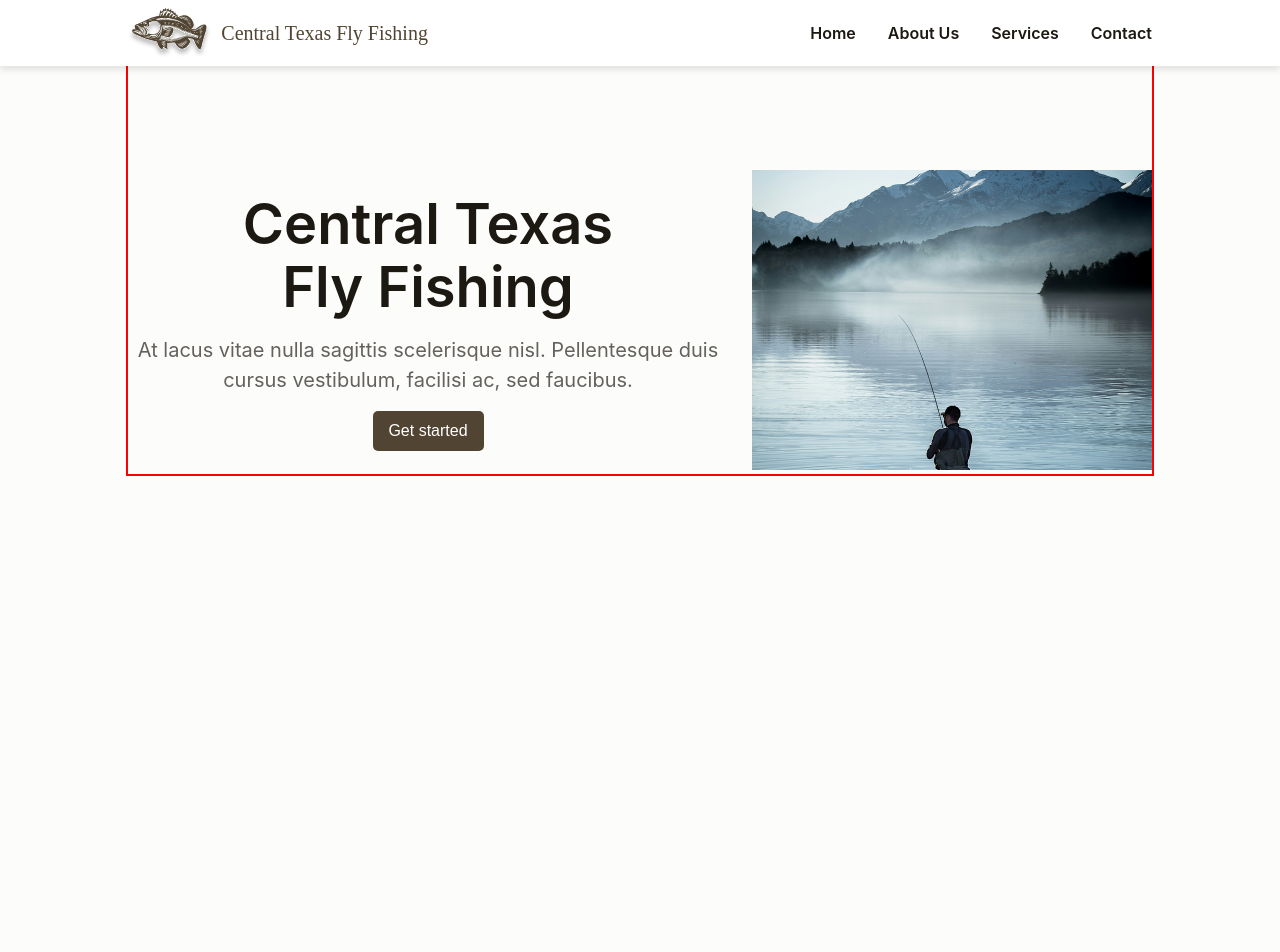
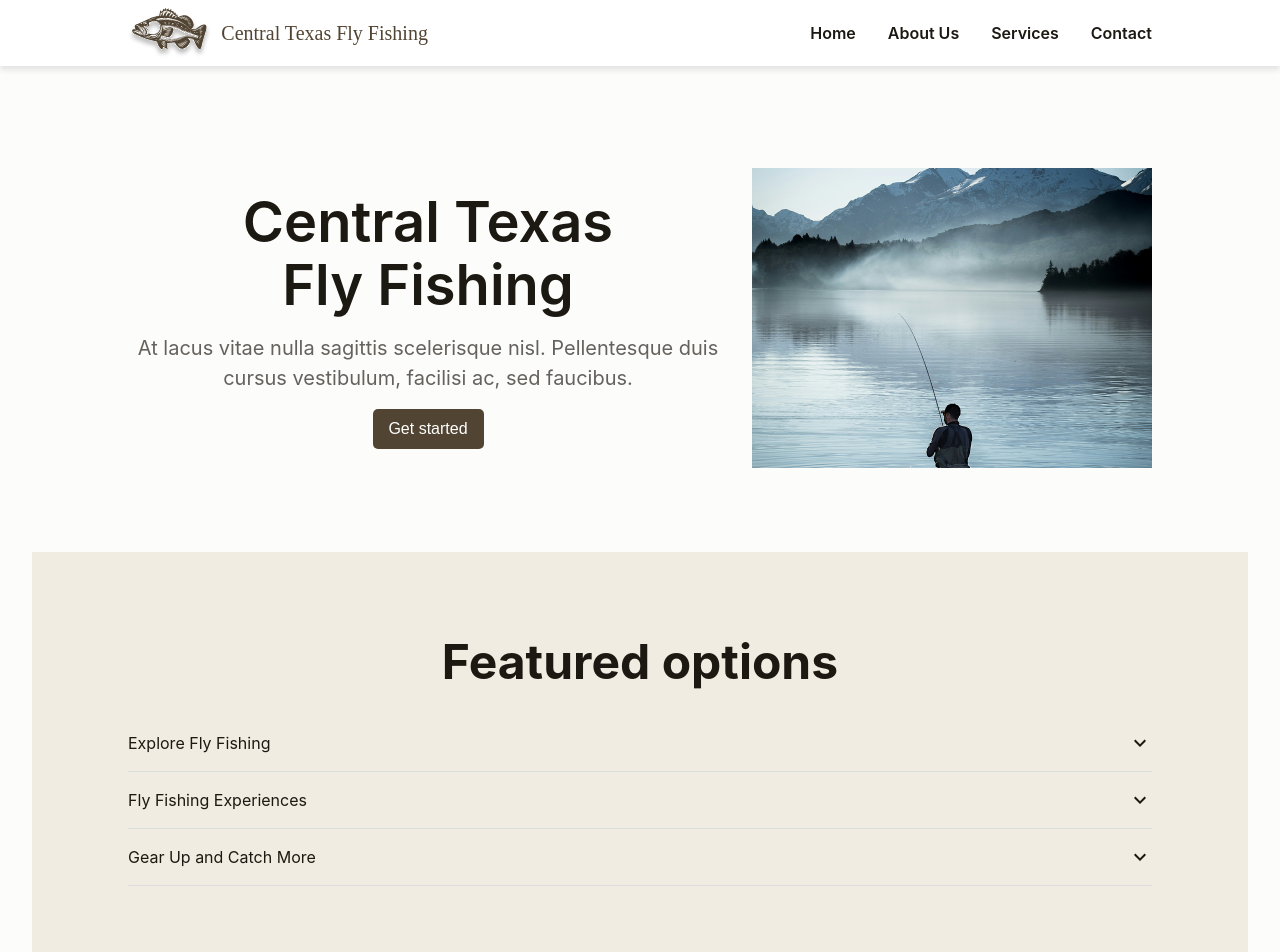
Before and after one commit to Hassen33/QoreTechnicalTest, a React (Vite) app: page / in a window 1280 px wide. Shown: the top 952 px of the page. Before the commit the page ends 800 px from the top, so only its background shows below. Built offline with nearby package versions, Linux system fonts and the light colour scheme; a web font is replaced by a local one.

Commit message:
Feat: Featured Options Section..

```diff
--- a/src/App.tsx
+++ b/src/App.tsx
@@ -1,4 +1,5 @@
 import "./App.css";
+import FeaturedOptionsSection from "./Components/FeaturedOptionsSection/FeaturedOptionsSection";
 import Header from "./Components/Header/Header";
 import Hero from "./Components/Hero/Hero";
 
@@ -7,9 +8,9 @@ function App() {
     <>
       <Header />
       <Hero />
-      {/* <FeaturedOptionsSection />
-      <MembersStoriesSection />
-      <Footer /> */}
+      <FeaturedOptionsSection />
+      {/* <MembersStoriesSection /> */}
+      {/* <Footer /> */}
     </>
   );
 }
--- /dev/null
+++ b/src/Components/FeaturedOptionsSection/Accordion/Accordion.module.css
@@ -0,0 +1,73 @@
+/* =========================== */
+/*         Accordion           */
+/* =========================== */
+.accordionContainer {
+  max-width: 1024px;
+  margin: 0 auto;
+}
+
+.accordionItem {
+  border-bottom: 1px solid #ddd;
+  padding: 16px 0;
+}
+
+/* Header */
+.accordionHeader {
+  display: flex;
+  justify-content: space-between;
+  align-items: center;
+  cursor: pointer;
+}
+h3 {
+  font-size: 16px !important;
+  font-weight: 400;
+  color: #1c1812;
+}
+.icon {
+  transition: transform 0.3s ease-in-out;
+}
+
+.rotate {
+  transform: rotate(180deg);
+}
+
+/* Content */
+.accordionContent {
+  display: flex;
+  gap: 20px;
+  align-items: center;
+  margin-top: 10px;
+}
+
+.image {
+  width: 400px;
+  height: 220px;
+  border-radius: 8px;
+}
+
+.textContainer {
+  flex: 1;
+  width: 95%;
+}
+p.accordionDescription {
+  color: var(--secondary-text-color);
+  font-size: 20px;
+  padding: 8px 0px;
+}
+
+.accordionButton {
+  background-color: var(--secondary-Button-bg-color);
+  color: var(--secondary-button-text-color);
+  padding: 10px 16px;
+  border: none;
+  cursor: pointer;
+  margin-top: 10px;
+}
+/* =========================== */
+/*        Responsive CSS       */
+/* =========================== */
+@media (max-width: 1024px) {
+  .accordionContainer {
+    display: none;
+  }
+}
--- /dev/null
+++ b/src/Components/FeaturedOptionsSection/Accordion/Accordion.tsx
@@ -0,0 +1,66 @@
+import { useState } from "react";
+import styles from "./Accordion.module.css";
+import { accordionData } from "../accordionData";
+import { MdKeyboardArrowDown } from "react-icons/md";
+/**
+ * Accordion Component
+ * -------------------
+ * + Renders an expandable accordion using data from accordionData.
+ * @returns {JSX.Element} Accordion component.
+ * @example <Accordion />
+ */
+
+const Accordion = () => {
+  /* ++++++++++ States ++++++++++ */
+  const [activeIndex, setActiveIndex] = useState<number | null>(null);
+
+  /* ++++++++++ Handlers ++++++++++ */
+  const handleToggle = (index: number) => {
+    setActiveIndex(activeIndex === index ? null : index);
+  };
+
+  return (
+    <div className={styles.accordionContainer}>
+      {accordionData.map((item, index) => (
+        <div key={item.id} className={styles.accordionItem}>
+          {/*
+        ================
+        Accordion Header
+        ================
+        */}
+          <div
+            className={styles.accordionHeader}
+            onClick={() => handleToggle(index)}
+          >
+            <h3>{item.title}</h3>
+            <MdKeyboardArrowDown
+              size={24}
+              className={`${styles.icon} ${
+                activeIndex === index ? styles.rotate : ""
+              }`}
+            />
+          </div>
+
+          {/*
+              =================
+              Accordion Content
+              =================
+              */}
+          {activeIndex === index && (
+            <div className={styles.accordionContent}>
+              <img src={item.image} alt={item.title} className={styles.image} />
+
+              <div className={styles.textContainer}>
+                <h4>{item.title}</h4>
+                <p className="accordionDescription">{item.description}</p>
+                <button className={styles.accordionButton}>Learn More</button>
+              </div>
+            </div>
+          )}
+        </div>
+      ))}
+    </div>
+  );
+};
+
+export default Accordion;
--- /dev/null
+++ b/src/Components/FeaturedOptionsSection/Card/Card.module.css
@@ -0,0 +1,59 @@
+/* ============= */
+/*      Card     */
+/* ============= */
+.card {
+  background-color: #fff;
+  border-radius: 8px;
+  box-shadow: 0 4px 6px rgba(0, 0, 0, 0.1);
+  text-align: center;
+  width: 100%;
+  transition: transform 0.3s ease-in-out;
+  margin-bottom: 24px;
+  display: flex;
+  flex-direction: column;
+  justify-content: flex-start;
+  align-items: flex-start;
+}
+
+.card:hover {
+  transform: translateY(-5px);
+}
+
+.title {
+  font-size: 32px;
+  font-weight: bold;
+  margin-bottom: 10px;
+  padding: 24px 24px 8px 24px;
+  text-align: left;
+}
+
+p.description {
+  font-size: 14px;
+  color: var(--secondary-text-color);
+  padding: 8px 24px;
+  text-align: left;
+}
+
+.button {
+  display: inline-block;
+  text-decoration: none;
+  color: var(--secondary-button-text-color);
+  background-color: var(--secondary-Button-bg-color);
+  padding: 8px 12px;
+  border-radius: 5px;
+  transition: background 0.3s;
+  margin: 0px 0px 24px 24px;
+}
+
+.button:hover {
+  background-color: var(--primary-dark);
+}
+
+/* =========================== */
+/*        Responsive CSS       */
+/* =========================== */
+@media (min-width: 1024px) {
+  .card {
+    display: none;
+  }
+}
--- /dev/null
+++ b/src/Components/FeaturedOptionsSection/Card/Card.tsx
@@ -0,0 +1,31 @@
+import styles from "./Card.module.css";
+
+/**
+ * Card Component
+ * --------------
+ * + Displays a title, description, and a "Learn More" button.
+ */
+
+// ====================
+//      PropTypes
+// ====================
+interface CardProps {
+  title: string;
+  description: string;
+  link: string;
+}
+
+// Card component
+const Card = ({ title, description, link }: CardProps) => {
+  return (
+    <div className={styles.card}>
+      <h2 className={styles.title}>{title}</h2>
+      <p className={styles.description}>{description}</p>
+      <a href={link} className={styles.button}>
+        Learn More
+      </a>
+    </div>
+  );
+};
+
+export default Card;
--- a/src/Components/FeaturedOptionsSection/FeaturedOptionsSection.module.css
+++ b/src/Components/FeaturedOptionsSection/FeaturedOptionsSection.module.css
@@ -1,3 +1,30 @@
+/* ========================== */
+/*  Featured Options Section  */
+/* ========================== */
 .featuredOptionSectionContainer {
-  border: 2px solid blue;
+  background-color: var(--secondary-background-color);
+  padding: 80px 0px;
+  width: 100%;
+  overflow: hidden;
 }
+h2.featuredOptionTitle {
+  font-size: 48px;
+  font-weight: 500px;
+  margin-bottom: 24px;
+}
+
+/* =========================== */
+/*        Responsive CSS       */
+/* =========================== */
+@media (max-width: 1024px) {
+  h2.featuredOptionTitle {
+    font-size: 40px;
+    margin-bottom: 24px;
+  }
+  .featuredOptionSectionContainer {
+    background-color: var(--secondary-background-color);
+    padding: 40px 0px 24px 0px;
+    width: 100%;
+    overflow: hidden;
+  }
+}
--- a/src/Components/FeaturedOptionsSection/FeaturedOptionsSection.tsx
+++ b/src/Components/FeaturedOptionsSection/FeaturedOptionsSection.tsx
@@ -1,9 +1,34 @@
+import Container from "../Container/Container";
+import Accordion from "./Accordion/Accordion";
+import { accordionData } from "./accordionData";
+import Card from "./Card/Card";
 import styles from "./FeaturedOptionsSection.module.css";
+/**
+ * Featured options Component
+ * --------------------------
+ * Contains Multiple Accordions Each Accordion Contain image, Text & a Button ..
+ */
 
 const FeaturedOptionsSection = () => {
   return (
     <div className={styles.featuredOptionSectionContainer}>
-      FeaturedOptionsSection
+      <Container>
+        {/* Title */}
+        <h2 className={styles.featuredOptionTitle}>Featured options</h2>
+
+        {/* Accordions For Desktop*/}
+        <Accordion />
+
+        {/* Cards For Mobile Devices  */}
+        {accordionData.map((item) => (
+          <Card
+            key={item.id}
+            title={item.title}
+            description={item.description}
+            link={item.link}
+          />
+        ))}
+      </Container>
     </div>
   );
 };
--- /dev/null
+++ b/src/Components/FeaturedOptionsSection/accordionData.ts
@@ -0,0 +1,44 @@
+/**
+ * Accordion Data Array
+ * --------------------
+ * + An array of objects representing accordion items.
+
+ * @example
+ * // Used in a React component to generate accordion elements.
+ * import { accordionData } from './accordionData';
+ *
+ * accordionData.map((item, index) => (
+ * <div key={item.id}>
+ * <h2>{item.title}</h2>
+ * <p>{item.description}</p>
+ * <img src={item.image} alt={item.title} />
+ * </div>
+ * ));
+ */
+
+export const accordionData = [
+  {
+    id: 1,
+    title: "Explore Fly Fishing",
+    description:
+      "Proin nibh nisl condimentum id venenatis a condimentum vitae sapien. Tellus in metus vulputate eu sc",
+    image: "./accordionImage.png",
+    link: "/explore-fly-fishing",
+  },
+  {
+    id: 2,
+    title: "Fly Fishing Experiences",
+    description:
+      "Proin nibh nisl condimentum id venenatis a condimentum vitae sapien. Tellus in metus vulputate eu sc",
+    image: "./accordionImage.png",
+    link: "/fly-fishing-experiences",
+  },
+  {
+    id: 3,
+    title: "Gear Up and Catch More",
+    description:
+      "Proin nibh nisl condimentum id venenatis a condimentum vitae sapien. Tellus in metus vulputate eu sc",
+    image: "./accordionImage.png",
+    link: "/gear-up-and-catch-more",
+  },
+];
--- a/src/Components/Hero/Hero.module.css
+++ b/src/Components/Hero/Hero.module.css
@@ -5,7 +5,6 @@
   max-width: 1024px;
   margin: 0 auto;
   width: 100%;
-  border: 2px solid red;
 }
 
 .heroContainer {
@@ -15,6 +14,7 @@
   max-width: 1200px;
   margin: 0 auto;
   margin-top: 136px;
+  margin-bottom: 80px;
   gap: 24px;
 }
 
@@ -26,7 +26,7 @@ h1 {
   line-height: 112.5%;
 }
 
-p {
+.heroDescription {
   font-size: 20px;
   color: var(--secondary-text-color);
   margin: 16px 0;
@@ -96,7 +96,7 @@ p {
     line-height: 112.5%;
     text-align: left;
   }
-  p {
+  .heroDescription {
     text-align: left;
   }
   .button {
--- a/src/Components/Hero/Hero.tsx
+++ b/src/Components/Hero/Hero.tsx
@@ -24,7 +24,7 @@ const Hero = () => {
             <br />
             Fly Fishing
           </h1>
-          <p>
+          <p className={styles.heroDescription}>
             At lacus vitae nulla sagittis scelerisque nisl. Pellentesque duis
             cursus vestibulum, facilisi ac, sed faucibus.
           </p>
--- a/src/index.css
+++ b/src/index.css
@@ -16,7 +16,7 @@
 
   /* Buttons */
   --main-Button-bg-color: #514432;
-  --secondary-Button-bg-color: #65625e;
+  --secondary-Button-bg-color: #DFDEDD;
 
   --main-button-text-color: #f7f7f6;
   --secondary-button-text-color: #1c1812;
@@ -30,7 +30,7 @@ body {
   font-family: "Inter", sans-serif;
   background-color: var(--main-background-color);
   color: var(--main-text-color);
-  margin: 0;
-  padding: 0;
   box-sizing: border-box;
+  max-width: 100vw;
+  overflow-x: hidden;
 }
```
Also changed, not shown: public/accordionImage.png (added).
